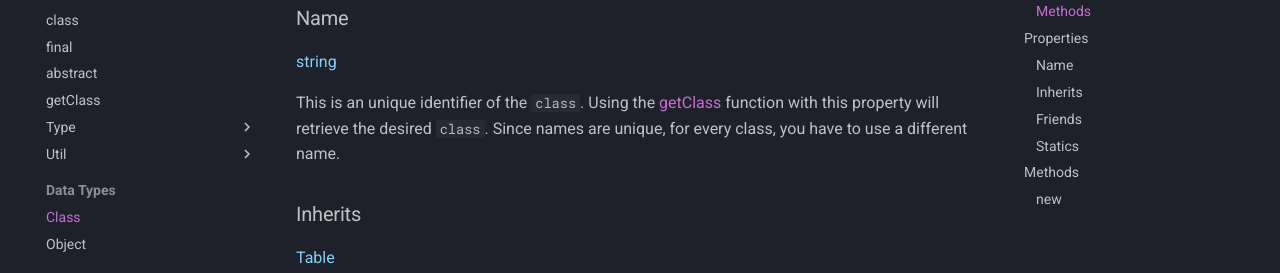
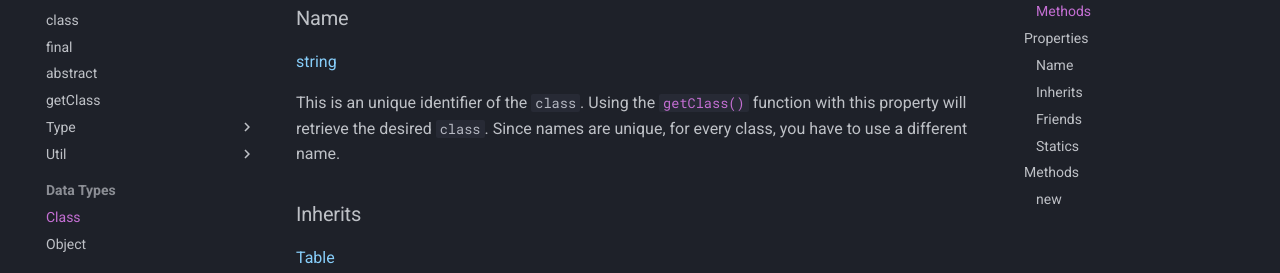
Before and after one commit to TenebrisNoctua/ClassPP, an MkDocs documentation site: the page built from docs/apiReference/dataTypes/class.md, in a window 1280 px wide and 900 px high, scrolled down 1435 px. Shown: the part 167-440 px from the top of the window. Built offline with MkDocs 1.6.1 and Material for MkDocs 9.7.7, drawn with Linux system fonts in a browser that asks for light colours; comment, search, counter and statistics services are not loaded.

Commit message:
Update documentation.

```diff
--- a/docs/apiReference/dataTypes/class.md
+++ b/docs/apiReference/dataTypes/class.md
@@ -36,7 +36,7 @@
 
 &nbsp;[new](#new) (...) : <a style="color: lightskyblue;">any</a>
 
-&nbsp;Returns a new [object](object.md) that contains all of the members given from the `class`.
+&nbsp;Returns a new [`object`](object.md) that contains all of the members given from the `class`.
 
 ----------------------
 
@@ -61,7 +61,7 @@
 ### Name
 <a href="https://create.roblox.com/docs/luau/strings" style="color: lightskyblue;">string</a>
 
-This is an unique identifier of the `class`. Using the [getClass](../classFunctions/mainModule/getClass.md) function with this property will retrieve the desired `class`. Since names are unique, for every class, you have to use a different name.
+This is an unique identifier of the `class`. Using the [`getClass()`](../classFunctions/mainModule/getClass.md) function with this property will retrieve the desired `class`. Since names are unique, for every class, you have to use a different name.
 
 
 ### Inherits
```
